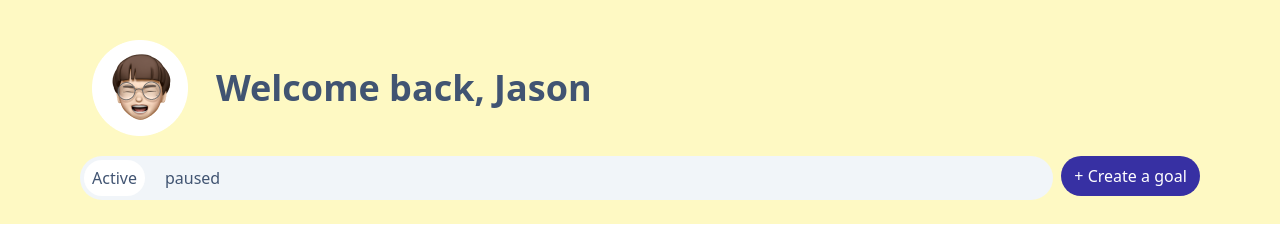
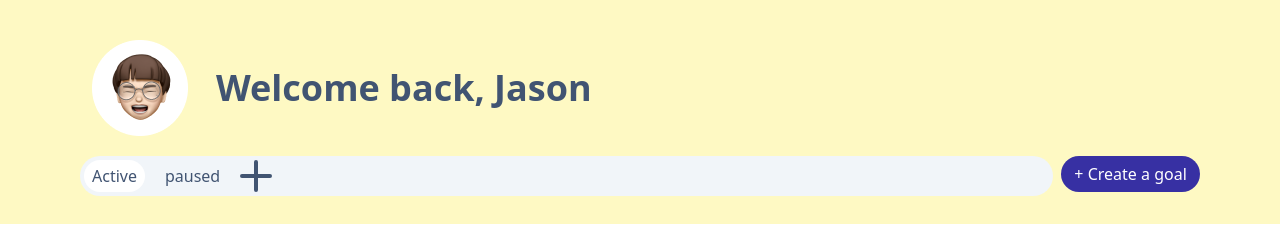
Before and after one commit to Co-Lab-You-Belong-in-Tech/Goalify, a React (Vite) app: page /dashboard in a window 1280 px wide. Shown: the top 250 px of the page. Built offline with nearby package versions, Linux system fonts and the light colour scheme.

Commit message:
Fix design

```diff
--- a/src/assets/icons.js
+++ b/src/assets/icons.js
@@ -7,8 +7,10 @@ import playI from './icons/Play.svg';
 import dotsI from './icons/dots.svg';
 import progressI from './icons/progress.svg';
 import uneyeI from './icons/uneye.svg';
+import plusI from './icons/plus.svg';
 
 export {
+  plusI,
   progressI,
   eyeI,
   completeI,
--- a/src/components/catagory.jsx
+++ b/src/components/catagory.jsx
@@ -1,4 +1,5 @@
 import React, { useState } from 'react';
+import { plusI } from '../assets/icons';
 
 const Catagory = () => {
   const [selected, setSelected] = useState('active');
@@ -11,7 +12,7 @@ const Catagory = () => {
     <div className="flex gap-3 w-full rounded-full p-1 bg-slate-100">
       {catagories.map(({ status, id }) => (
         <button
-          className={`py-1.5 px-2 ${
+          className={`py-1 px-2 ${
             selected === id ? 'bg-white rounded-full' : ''
           }`}
           key={id}
@@ -20,6 +21,7 @@ const Catagory = () => {
           {status}
         </button>
       ))}
+      <img src={plusI} />
     </div>
   );
 };
--- a/src/pages/dashboard/header.jsx
+++ b/src/pages/dashboard/header.jsx
@@ -30,7 +30,7 @@ const Header = () => {
       </div>
       <div className="flex">
         <Catagory />
-        <Button className="btn-primary w-40 ml-2 h-10" onClick={handleOpen}>
+        <Button className="btn-primary w-40 ml-2 h-9" onClick={handleOpen}>
           + Create a goal
         </Button>
       </div>
```
Also changed, not shown: src/assets/icons/plus.svg (added).
